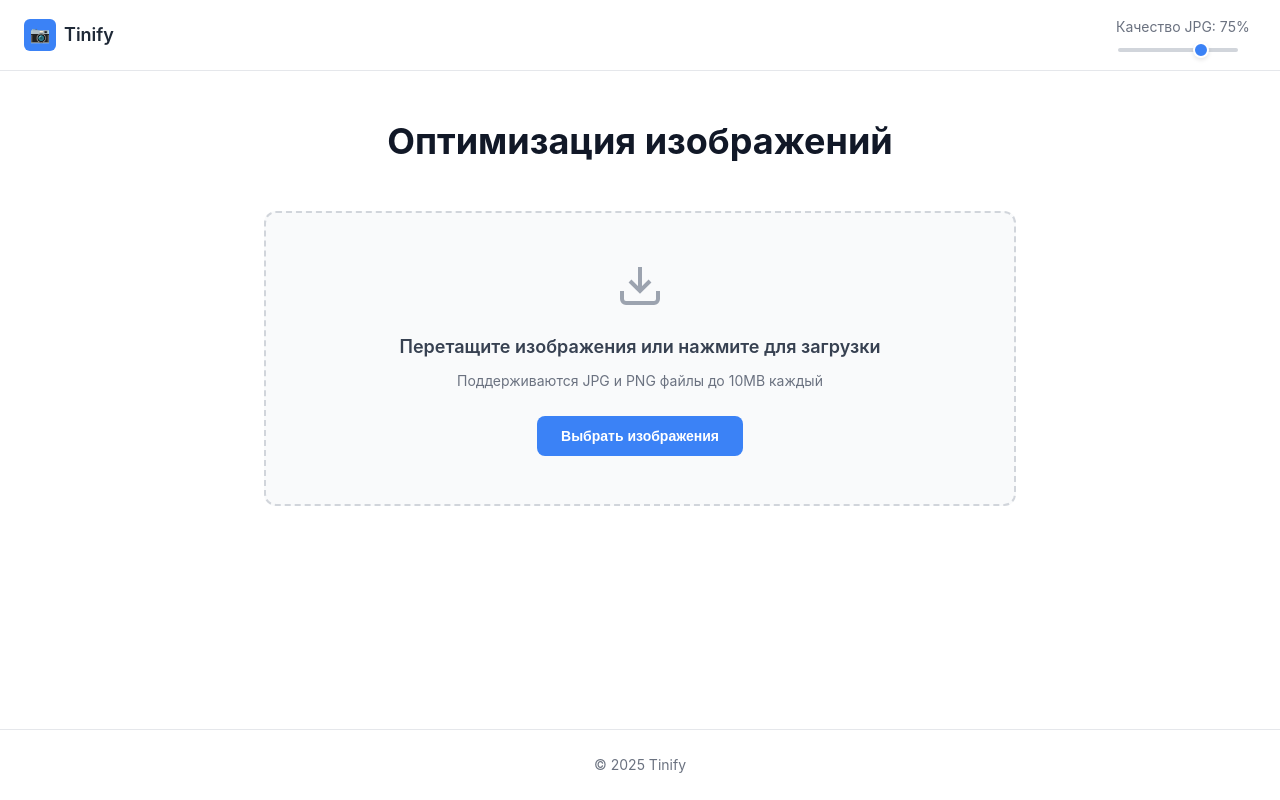
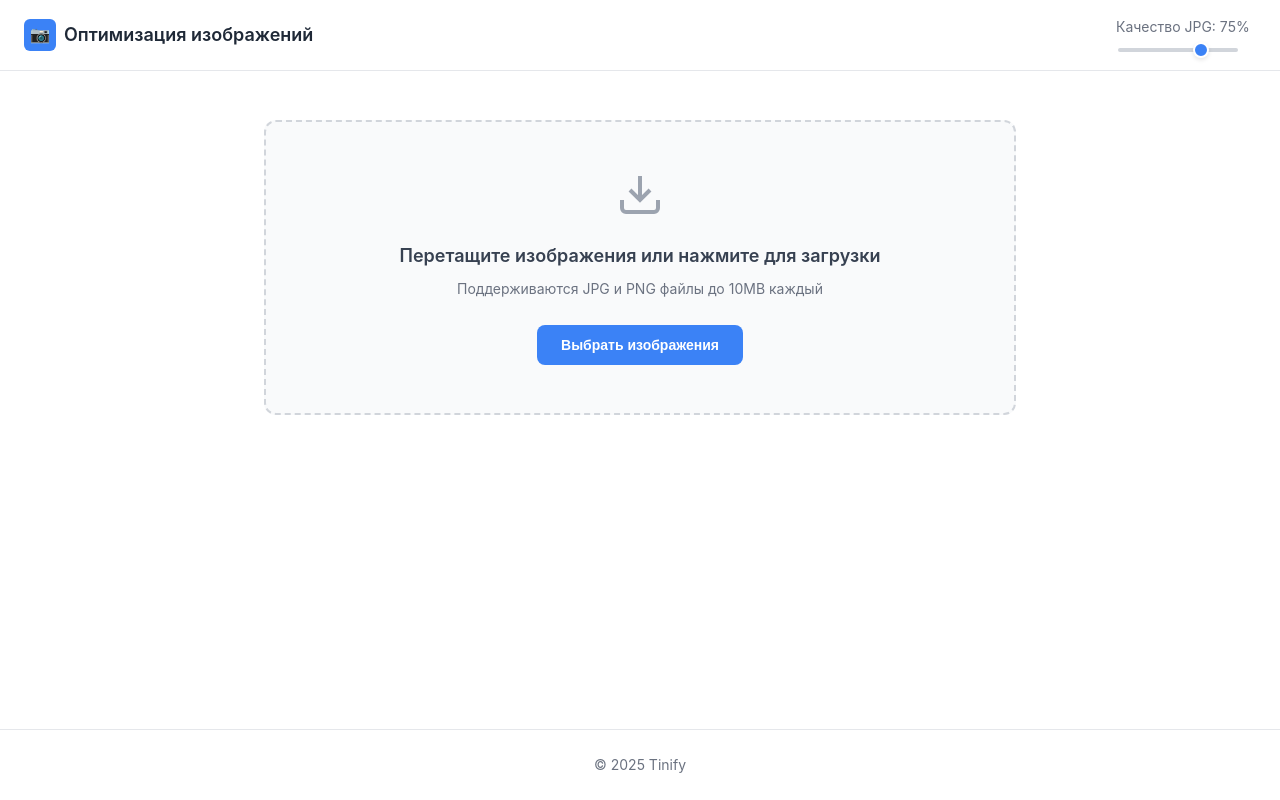
Before and after one commit to lelderbe/tinify, a React (Vite) app: page / in a window 1280 px wide. Built offline with nearby package versions, Linux system fonts and the light colour scheme.

Commit message:
refactor: remove Hero block, update title

```diff
--- a/src/App.tsx
+++ b/src/App.tsx
@@ -92,7 +92,7 @@ export default function App() {
             <header className="app-header">
                 <div className="logo">
                     <div className="logo-icon">📷</div>
-                    <span className="logo-text">Tinify</span>
+                    <span className="logo-text">Оптимизация изображений</span>
                 </div>
                 <div className="settings">
                     <div className="setting-item quality-setting">
@@ -115,10 +115,6 @@ export default function App() {
 
             {/* Main Content */}
             <main className="main-content">
-                <div className="hero">
-                    <h1 className="hero-title">Оптимизация изображений</h1>
-                </div>
-
                 <div className="upload-section">
                     <div className={`upload-area ${isOver ? 'dragover' : ''}`} onClick={handleSelectClick}>
                         <div className="upload-icon">
--- a/src/styles.css
+++ b/src/styles.css
@@ -132,27 +132,6 @@ body {
     width: 100%;
 }
 
-.hero {
-    text-align: center;
-    margin-bottom: 48px;
-}
-
-.hero-title {
-    font-size: 36px;
-    font-weight: 700;
-    color: #111827;
-    margin: 0 0 16px 0;
-    line-height: 1.2;
-}
-
-.hero-description {
-    font-size: 16px;
-    color: #6b7280;
-    margin: 0;
-    max-width: 600px;
-    margin: 0 auto;
-}
-
 /* Upload Section */
 .upload-section {
     margin-bottom: 48px;
@@ -178,6 +157,10 @@ body {
 .upload-area:hover {
     border-color: #3b82f6;
     background: #eff6ff;
+}
+
+.upload-area:hover .choose-files-btn {
+    background: #2563eb;
 }
 
 .upload-area.dragover {
```
